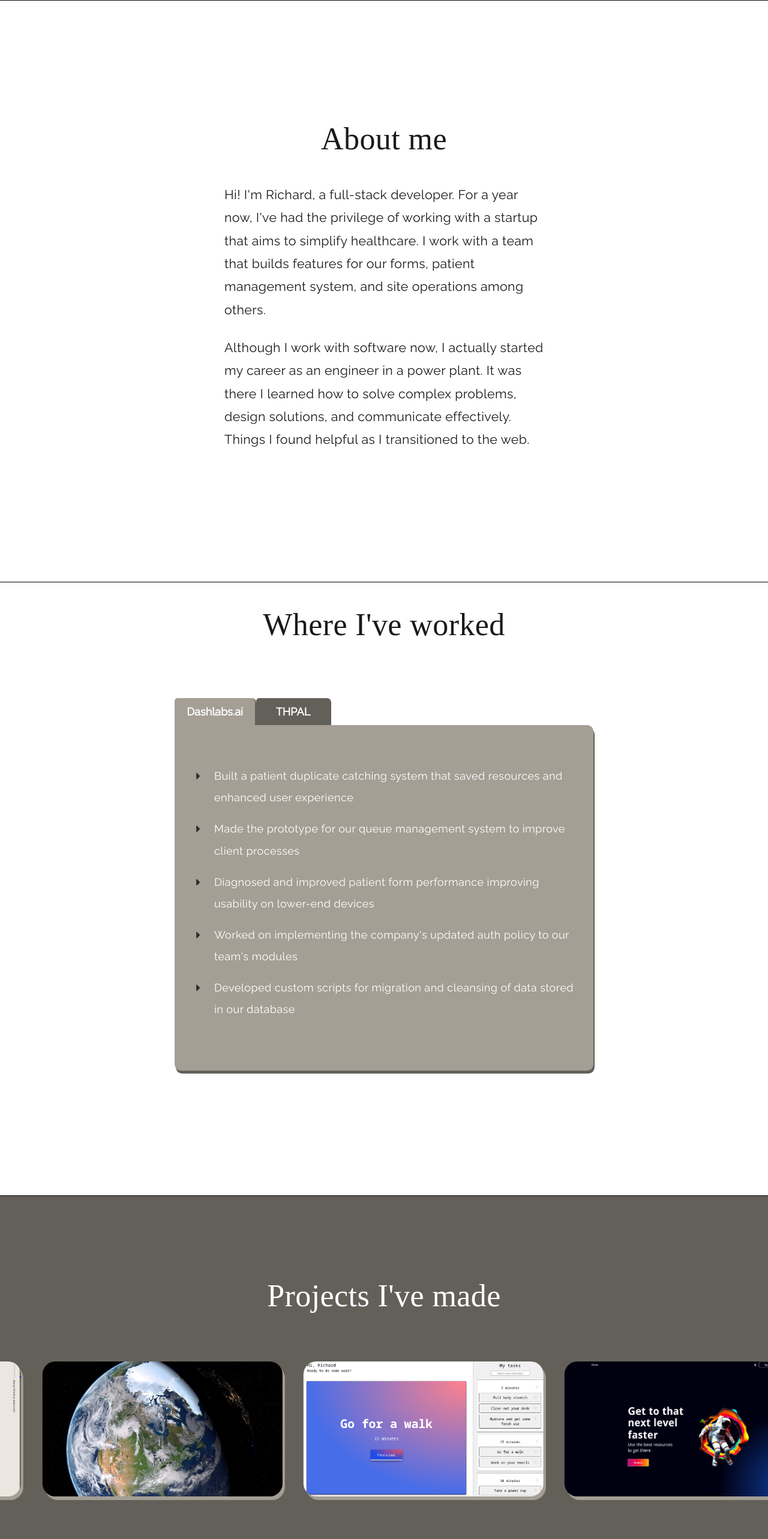
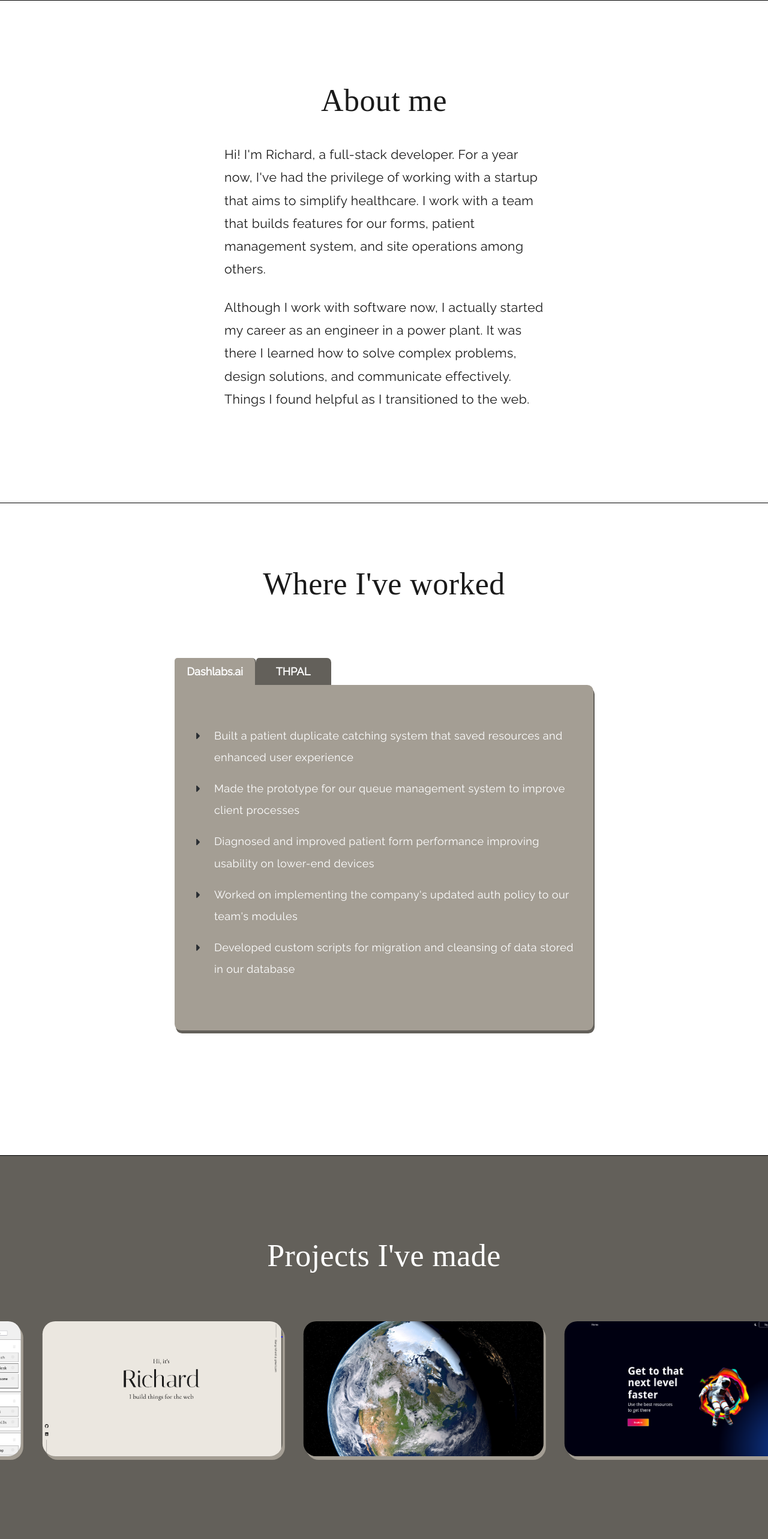
Before and after one commit to richardlitang/portfolio, a SvelteKit app: page / in a window 1280 px wide. Shown: the part 800-3366 px from the top of the page at 60% size. Built offline with nearby package versions, Linux system fonts and the light colour scheme; a web font is replaced by a local one.

Commit message:
adjust spacing

```diff
--- a/src/routes/home/About.svelte
+++ b/src/routes/home/About.svelte
@@ -29,9 +29,13 @@
 
 <style>
 	.flex {
-		margin: 4rem auto;
+		margin: 0 auto;
 		display: flex;
 		flex-flow: column;
+	}
+
+	.section-title {
+		margin-bottom: 2rem;
 	}
 
 	.flex-item {
--- a/src/routes/home/Projects.svelte
+++ b/src/routes/home/Projects.svelte
@@ -8,6 +8,12 @@
 	import resource from './projects/resource.png';
 
 	const projects = [
+		{
+			url: 'https://heisenberglar.github.io/task-jar/',
+			image: taskjar,
+			title: 'TaskJar',
+			description: 'A to-do list with a twist made with React'
+		},
 		{
 			url: 'https://litang.dev',
 			image: portfolio,
@@ -21,16 +27,10 @@
 			description: 'API using Go, Postgresql, and Docker'
 		},
 		{
-			url: 'https://heisenberglar.github.io/task-jar/',
-			image: taskjar,
-			title: 'TaskJar',
-			description: 'A to-do list with a twist made with React'
-		},
-		{
 			url: 'https://github.com/heisenberglar/resource-web',
 			image: resource,
 			title: 'ResourcePortal',
-			description: 'A suggestion board made with Next.js and Strapi'
+			description: 'Full stack app to share the best learning resources'
 		}
 	];
 
@@ -73,6 +73,7 @@
 
 	.section-title {
 		color: var(--bg_0);
+		margin-bottom: 3rem;
 	}
 	.projects-contents:hover {
 		animation-play-state: paused;
--- a/src/routes/home/Work.svelte
+++ b/src/routes/home/Work.svelte
@@ -85,6 +85,10 @@
 		border-top-left-radius: 0;
 	}
 
+	.section-title {
+		margin-top: 4rem;
+	}
+
 	.selected {
 		background-color: var(--bg_2);
 	}
```
